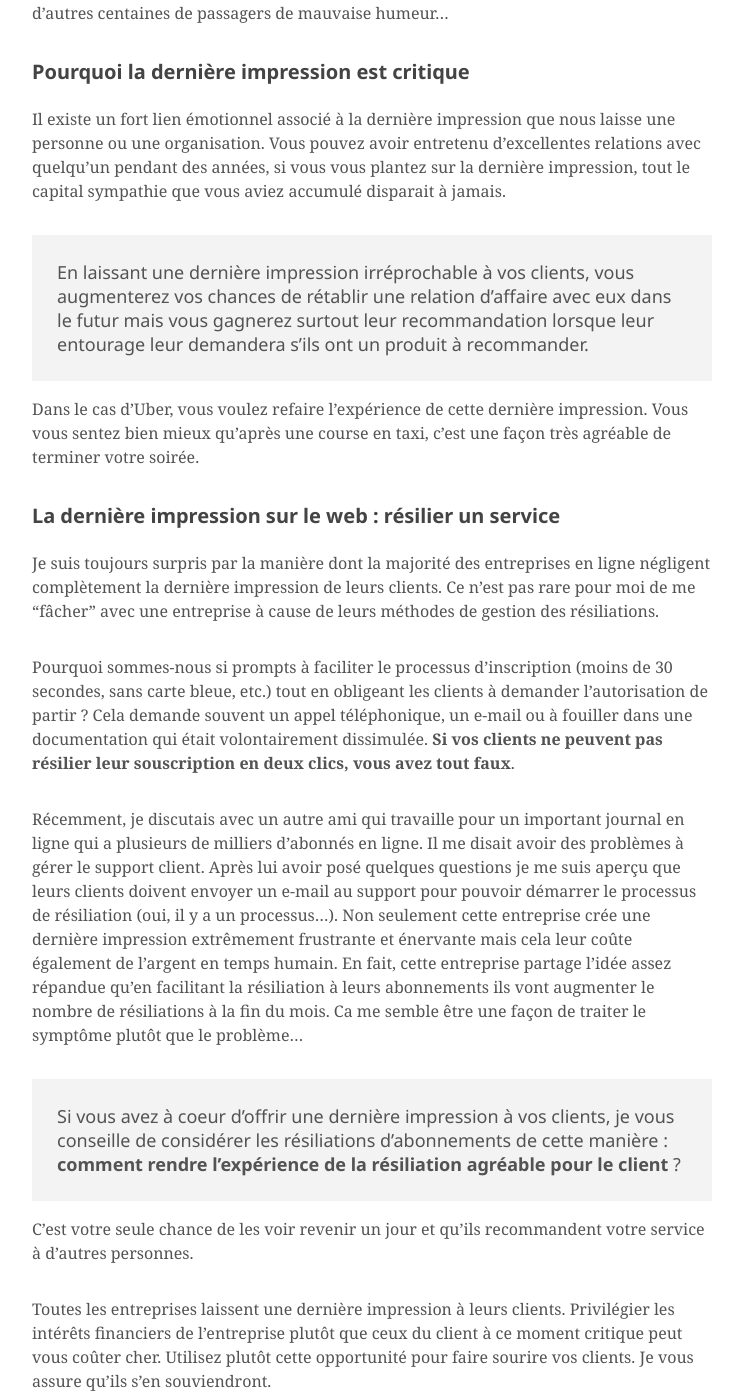
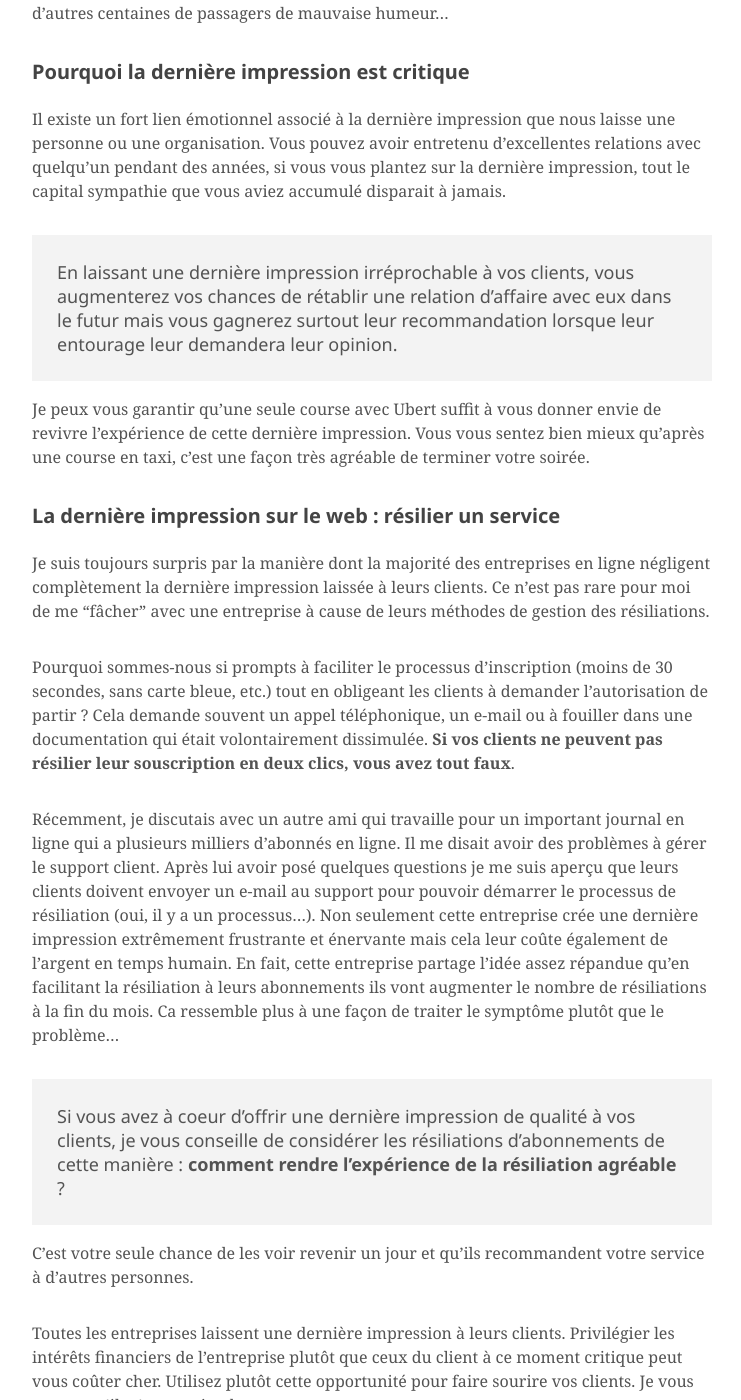
Before and after one commit to tarikpeudon/tarikpeudon.github.io, a Jekyll site: the page built from _posts/2015-11-14-la-derniere-impression-compte-aussi.markdown, in a window 1280 px wide and 1400 px high, scrolled down 781 px. Shown: the whole window, without its empty margins (268-1009 px from the left). Built offline with Jekyll 4.4.1, drawn with Linux system fonts in a browser that asks for light colours; some web fonts are replaced; some of the changed text lies outside the part shown.

Commit message:
Update 2015-11-14-la-derniere-impression-compte-aussi.markdown

```diff
--- a/_posts/2015-11-14-la-derniere-impression-compte-aussi.markdown
+++ b/_posts/2015-11-14-la-derniere-impression-compte-aussi.markdown
@@ -17,19 +17,19 @@ Une amie qui rentrait de vacances me racontait l’autre jour son expérience à
 
 Il existe un fort lien émotionnel associé à la dernière impression que nous laisse une personne ou une organisation. Vous pouvez avoir entretenu d’excellentes relations avec quelqu’un pendant des années, si vous vous plantez sur la dernière impression, tout le capital sympathie que vous aviez accumulé disparait à jamais.
 
-> En laissant une dernière impression irréprochable à vos clients, vous augmenterez vos chances de rétablir une relation d’affaire avec eux dans le futur mais vous gagnerez surtout leur recommandation lorsque leur entourage leur demandera s'ils ont un produit à recommander.
+> En laissant une dernière impression irréprochable à vos clients, vous augmenterez vos chances de rétablir une relation d’affaire avec eux dans le futur mais vous gagnerez surtout leur recommandation lorsque leur entourage leur demandera leur opinion.
 
-Dans le cas d’Uber, vous voulez refaire l’expérience de cette dernière impression. Vous vous sentez bien mieux qu’après une course en taxi, c’est une façon très agréable de terminer votre soirée.
+Je peux vous garantir qu'une seule course avec Ubert suffit à vous donner envie de revivre l’expérience de cette dernière impression. Vous vous sentez bien mieux qu’après une course en taxi, c’est une façon très agréable de terminer votre soirée.
 
 ### La dernière impression sur le web : résilier un service
 
-Je suis toujours surpris par la manière dont la majorité des entreprises en ligne négligent complètement la dernière impression de leurs clients. Ce n’est pas rare pour moi de me “fâcher” avec une entreprise à cause de leurs méthodes de gestion des résiliations.
+Je suis toujours surpris par la manière dont la majorité des entreprises en ligne négligent complètement la dernière impression laissée à leurs clients. Ce n’est pas rare pour moi de me “fâcher” avec une entreprise à cause de leurs méthodes de gestion des résiliations.
 
 Pourquoi sommes-nous si prompts à faciliter le processus d’inscription (moins de 30 secondes, sans carte bleue, etc.) tout en obligeant les clients à demander l’autorisation de partir ? Cela demande souvent un appel téléphonique, un e-mail ou à fouiller dans une documentation qui était volontairement dissimulée. **Si vos clients ne peuvent pas résilier leur souscription en deux clics, vous avez tout faux**.
 
-Récemment, je discutais avec un autre ami qui travaille pour un important journal en ligne qui a plusieurs de milliers d’abonnés en ligne. Il me disait avoir des problèmes à gérer le support client. Après lui avoir posé quelques questions je me suis aperçu que leurs clients doivent envoyer un e-mail au support pour pouvoir démarrer le processus de résiliation (oui, il y a un processus…). Non seulement cette entreprise crée une dernière impression extrêmement frustrante et énervante mais cela leur coûte également de l’argent en temps humain. En fait, cette entreprise partage l’idée assez répandue qu’en facilitant la résiliation à leurs abonnements ils vont augmenter le nombre de résiliations à la fin du mois. Ca me semble être une façon de traiter le symptôme plutôt que le problème…
+Récemment, je discutais avec un autre ami qui travaille pour un important journal en ligne qui a plusieurs milliers d’abonnés en ligne. Il me disait avoir des problèmes à gérer le support client. Après lui avoir posé quelques questions je me suis aperçu que leurs clients doivent envoyer un e-mail au support pour pouvoir démarrer le processus de résiliation (oui, il y a un processus…). Non seulement cette entreprise crée une dernière impression extrêmement frustrante et énervante mais cela leur coûte également de l’argent en temps humain. En fait, cette entreprise partage l’idée assez répandue qu’en facilitant la résiliation à leurs abonnements ils vont augmenter le nombre de résiliations à la fin du mois. Ca ressemble plus  à une façon de traiter le symptôme plutôt que le problème…
 
-> Si vous avez à coeur d’offrir une dernière impression à vos clients, je vous conseille de considérer les résiliations d’abonnements de cette manière :  **comment rendre l’expérience de la résiliation agréable pour le client** ?
+> Si vous avez à coeur d’offrir une dernière impression de qualité à vos clients, je vous conseille de considérer les résiliations d’abonnements de cette manière :  **comment rendre l’expérience de la résiliation agréable** ?
 
 C’est votre seule chance de les voir revenir un jour et qu’ils recommandent votre service à d’autres personnes.
 
```
Also changed, not shown: other parts of _posts/2015-11-14-la-derniere-impression-compte-aussi.markdown (+1 -1 lines).
